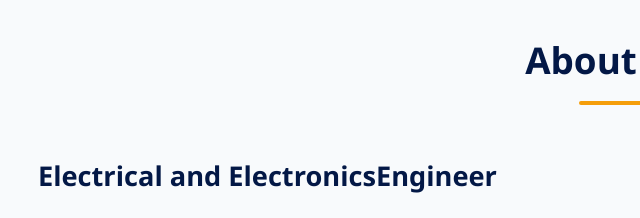
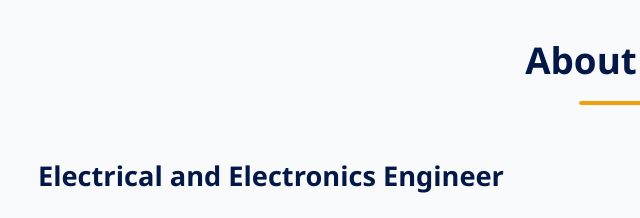
Before and after one commit to Adril2134/AdrilThapaWebsite, a plain HTML site: page index.html in a window 1280 px wide. Shown: the part 865-1083 px from the top of the page, 26-666 px from the left. Drawn offline with nearby package versions, Linux system fonts and the light colour scheme.

Commit message:
Update index.html

```diff
--- a/index.html
+++ b/index.html
@@ -1425,7 +1425,7 @@
         </div>
         <div class="about-content">
             <div class="about-text">
-                <h3>Electrical and ElectronicsEngineer</h3>
+                <h3>Electrical and Electronics Engineer</h3>
                 <p>Freshly minted Electrical and Electronics Engineering graduate from Kathmandu University, now channeling my expertise in embedded systems and IoT toward industrial automation solutions. My final-year specialization in communication systems armed me with unique insights into data transmission protocols.</p>
 
                 <p>At Yarsa Tech, Nepal's electronics manufacturing pioneer, I gained hands-on experience with production-grade hardware, quality testing protocols, and industrial reliability standards. </p>
```
